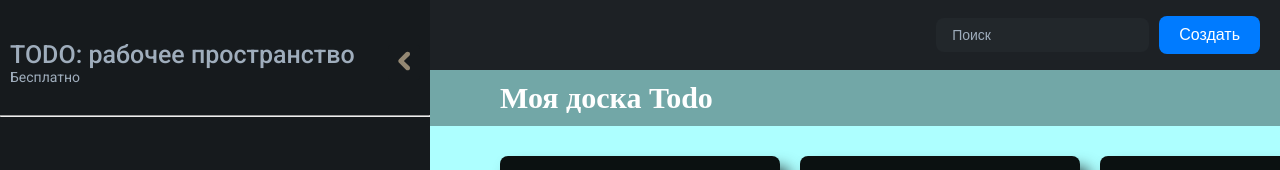
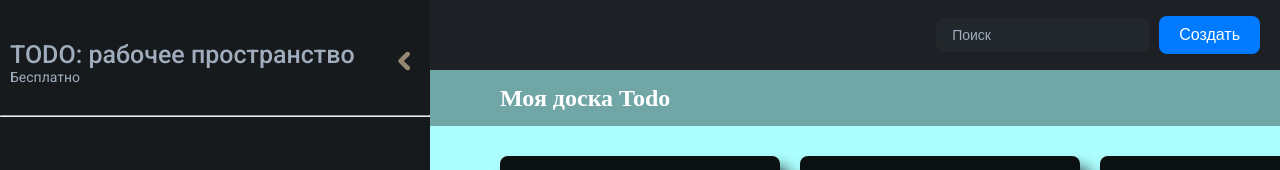
Before and after one commit to SamirSobirov/Todo_project_VUE, a Vue app: page / in a window 1280 px wide. Shown: the top 170 px of the page. Built offline with nearby package versions, Linux system fonts and the light colour scheme.

Commit message:
changed style mainvue

```diff
--- a/src/assets/scss/style.scss
+++ b/src/assets/scss/style.scss
@@ -2,6 +2,7 @@
 
 $primary-font: 'Roboto', sans-serif;
 $secondary-font: 'Arial', sans-serif;
+
 .sidebar {
     width: 430px;
     height: 100vh;
@@ -212,32 +213,46 @@ $secondary-font: 'Arial', sans-serif;
 
 
 //main.vue
-.main_header {
+.main-header {
     display: flex;
     align-items: center;
     height: 56px;
     width: 100%;
-    background-color: #00000058;
-    transition: margin-left 0.3s ease;
+    background-color: rgba(0, 0, 0, 0.35);
+    transition: margin-left 0.3s ease, transform 0.3s ease;
 
-    &.shifted {
+    &--shifted {
         transform: translateX(-250px);
     }
 
-    h1 {
-        padding-left: 50px;
-        font-size: 30px;
-        color: white;
-    }
-
-    &.with-aside {
+    &--with-aside {
         padding-left: 450px;
     }
 
-    &.without-aside {
+    &--without-aside {
         margin-left: 0;
     }
+
+    &__nav {
+        width: 100%;
+        display: flex;
+        align-items: center;
+        padding: 0 20px;
+
+        &__title {
+            padding-left: 30px;
+            font-size: 24px;
+            font-weight: 600;
+            color: white;
+            transition: color 0.3s ease;
+
+            &:hover {
+                color: #007bff;
+            }
+        }
+    }
 }
+
 
 
 //mainCard.vue
--- a/src/components/main.vue
+++ b/src/components/main.vue
@@ -1,10 +1,16 @@
 <template>
-  <header :class="['main_header', { 'with-aside': isAsideVisible }]">
-    <nav class="nav">
-      <h1>Моя доска Todo</h1>
+  <header
+    :class="[
+      'main-header',
+      isAsideVisible ? 'main-header--with-aside' : 'main-header--without-aside',
+    ]"
+  >
+    <nav class="main-header__nav">
+      <h1 class="main-header__nav__title">Моя доска Todo</h1>
     </nav>
   </header>
 </template>
+
 
 <script lang="ts">
 import { defineComponent } from "vue";
```
